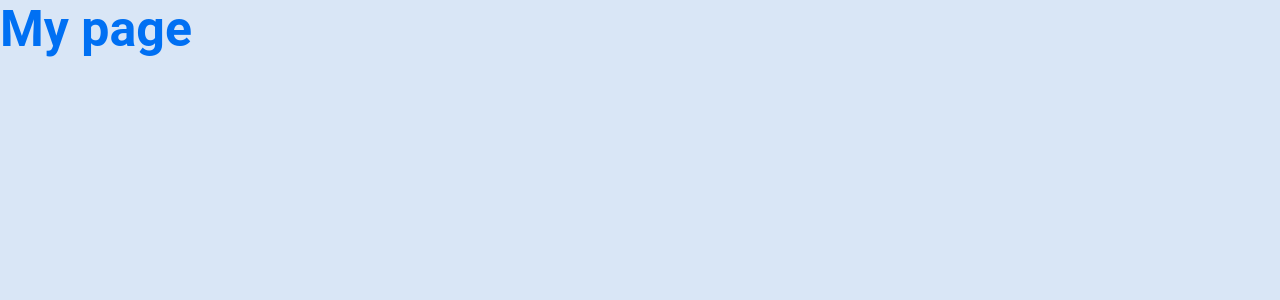
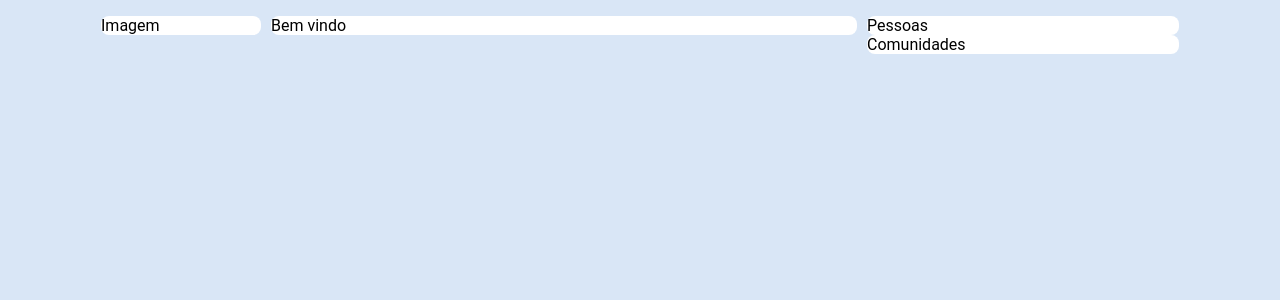
Before and after one commit to matgomes21/alurakut, a Next.js app: page / in a window 1280 px wide. Shown: the top 300 px of the page. Built offline with nearby package versions, Linux system fonts and the light colour scheme.

Commit message:
feat: create main page grid

```diff
--- a/pages/index.js
+++ b/pages/index.js
@@ -1,10 +1,55 @@
-import styled from 'styled-components'
+import React from 'react';
+import styled from 'styled-components';
 
-const Title = styled.h1`
-  font-size: 50px;
-  color: ${({ theme }) => theme.colors.primary};
-`
+const Box = styled.div`
+  background-color: #ffffff;
+  border-radius: 8px;
+`;
+
+const MainGrid = styled.main`
+  width: 100%;
+  grid-gap: 10px;
+  margin-left: auto;
+  margin-right: auto;
+  max-width: 500px;
+  padding: 16px;
+
+  .profileArea {
+    display: none;
+    @media(min-width: 860px) {
+      display: block;
+    }
+  }
+  @media(min-width: 860px) {
+    max-width: 1110px;
+    display: grid;
+    grid-template-areas:
+      "profileArea welcomeArea profileRelationsArea";
+    grid-template-columns: 160px 1fr 312px;
+  }
+`;
 
 export default function Home() {
-  return <Title>My page</Title>
+  return (
+    <MainGrid>
+      <div className="profileArea" style={{gridArea: 'profileArea'}}>
+        <Box>
+          Imagem
+        </Box>
+      </div>
+      <div className="welcomeArea" style={{gridArea: 'welcomeArea'}}>
+        <Box>
+          Bem vindo
+        </Box>
+      </div>
+      <div className="profileRelationsArea" style={{gridArea: 'profileRelationsArea'}}>
+        <Box>
+          Pessoas
+        </Box>
+        <Box>
+          Comunidades
+        </Box>
+      </div>
+    </MainGrid>
+  );
 }
```
